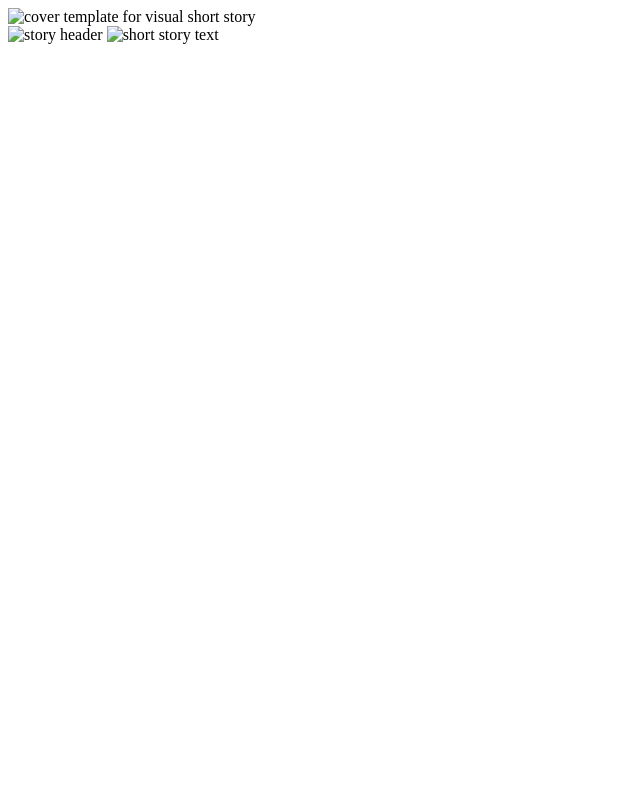
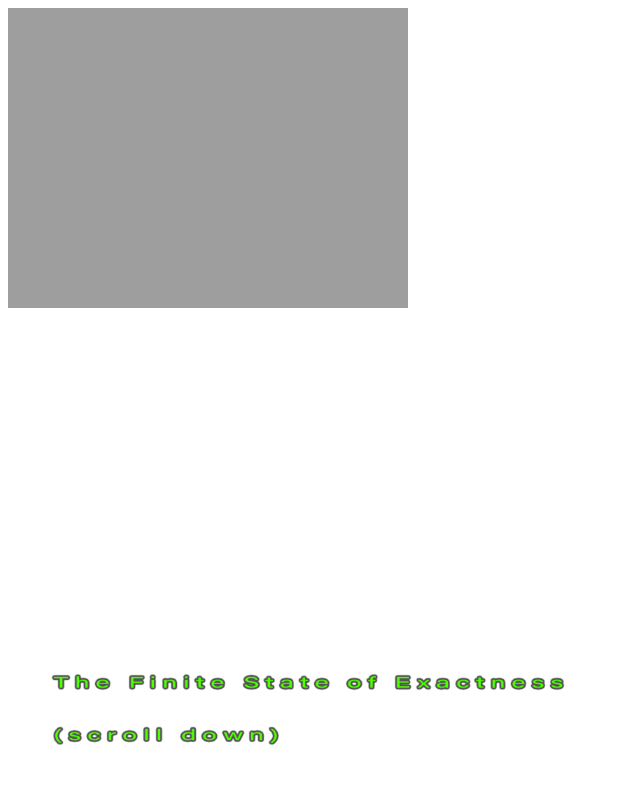
Before and after one commit to danielum52/finite-state, a plain HTML site: page docs/index.html in a window 1280 px wide. Shown: the whole page, without its empty margins (0-640 px from the left). Drawn offline with Linux system fonts and the light colour scheme; the site is published under a folder, as on GitHub Pages, so addresses that start at the root find nothing.

Commit message:
Update index.html

```diff
--- a/docs/index.html
+++ b/docs/index.html
@@ -5,17 +5,17 @@
     <meta http-equiv="X-UA-Compatible" content="IE=edge">
     <meta name="viewport" content="width=device-width, initial-scale=1.0">
     <title>Document</title>
-    <link href="/styles/main.css" rel="stylesheet">
+    <link href="styles/main.css" rel="stylesheet">
 </head>
 <body>
     <div>
-        <img id="template" src="/assets/The_Finite_State_of_Exactness_03JUL2023.png" alt="cover template for visual short story">
+        <img id="template" src="assets/The_Finite_State_of_Exactness_03JUL2023.png" alt="cover template for visual short story">
     </div>
 
     <div id="text_div" class="scrollbar">
         <!-- <p class="story-header">The Finite State of Exactness</p> -->
-        <img class="story-header" src="/assets/story_header.png" alt="story header">
-        <img class="text" src="/assets/The_Finite_State_of_Exactness_TEXT_03JUL2023.png" alt="short story text">
+        <img class="story-header" src="assets/story_header.png" alt="story header">
+        <img class="text" src="assets/The_Finite_State_of_Exactness_TEXT_03JUL2023.png" alt="short story text">
     </div>
 </body>
 </html>
```
